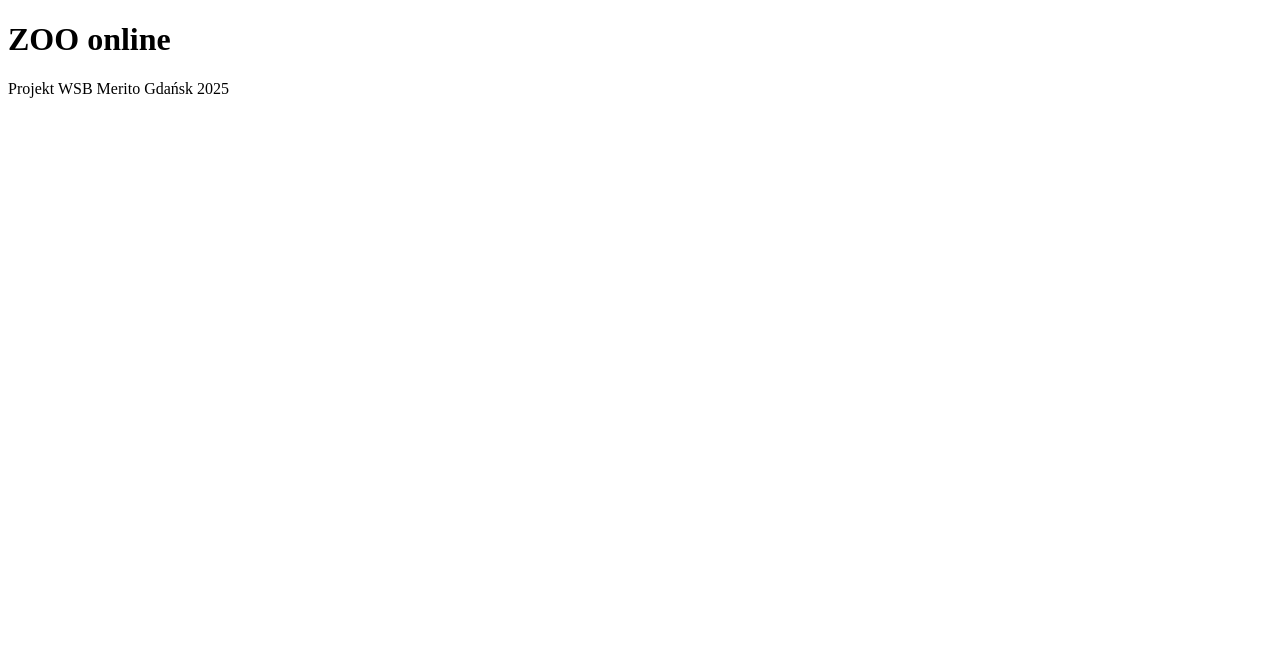
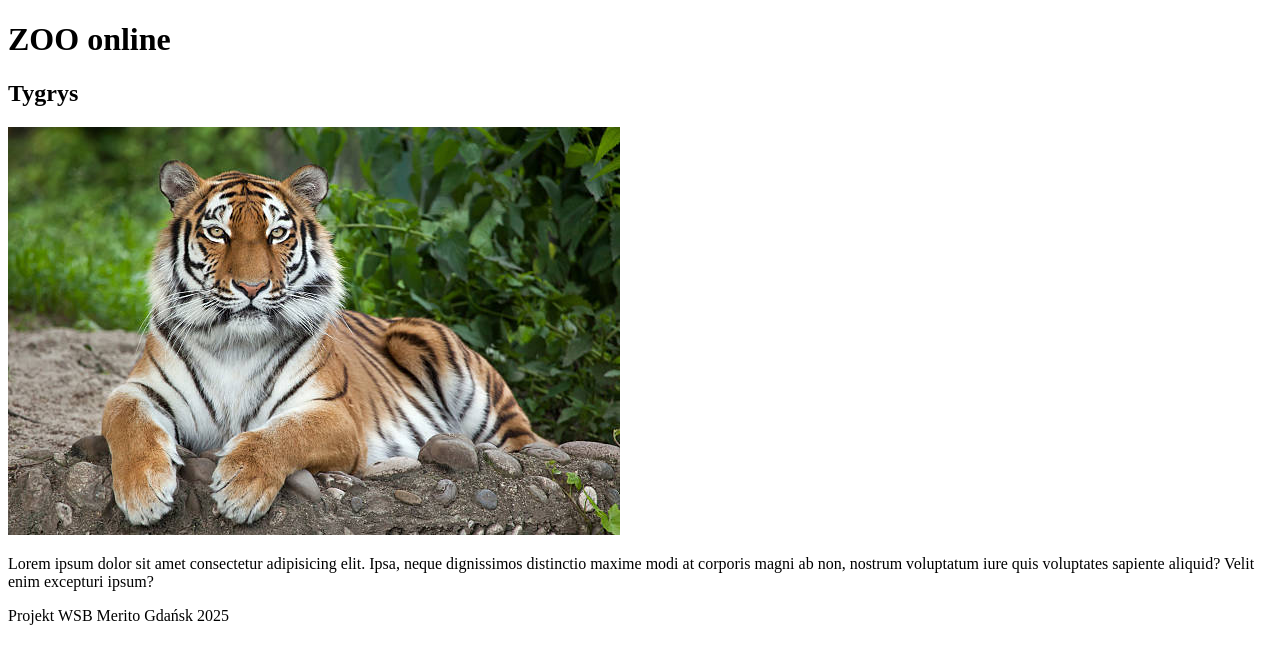
Before and after one commit to NW839/NWWO_NW, a plain HTML site: page index.html in a window 1280 px wide. Drawn offline with Linux system fonts and the light colour scheme.

Commit message:
dodaj sekcje tygrys i zdjecie

```diff
--- a/index.html
+++ b/index.html
@@ -9,7 +9,13 @@
     <header>
         <h1>ZOO online</h1>
     </header>
-    <main></main>
+    <main>
+        <section>
+            <h2>Tygrys</h2>
+            <img src= "img/tygrys.jpg" alt="">
+            <p>Lorem ipsum dolor sit amet consectetur adipisicing elit. Ipsa, neque dignissimos distinctio maxime modi at corporis magni ab non, nostrum voluptatum iure quis voluptates sapiente aliquid? Velit enim excepturi ipsum?</p>
+        </section>
+    </main>
     <footer>
         <p>Projekt WSB Merito Gdańsk 2025</p>
     </footer>
```
Also changed, not shown: img/tygrys.jpg (added).
